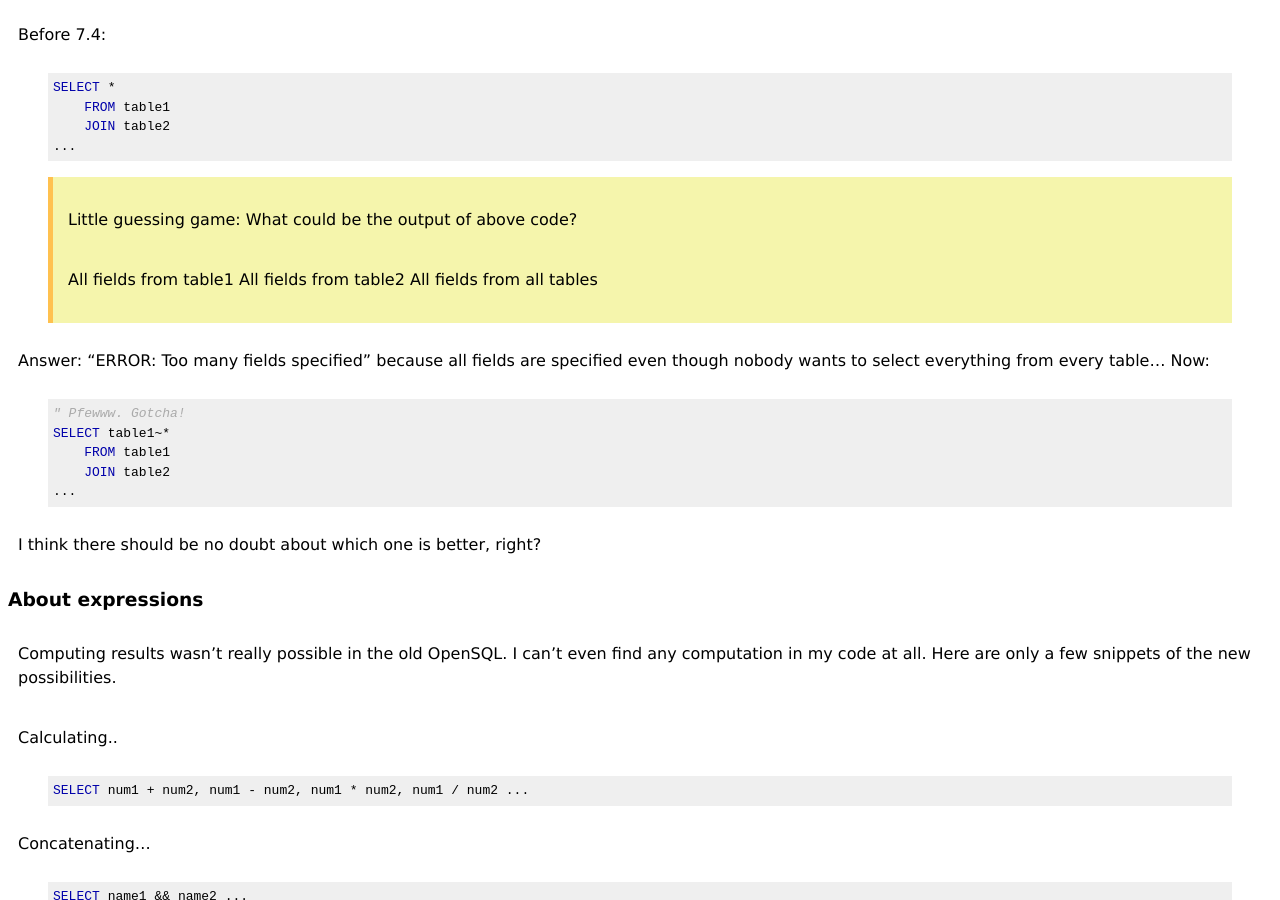
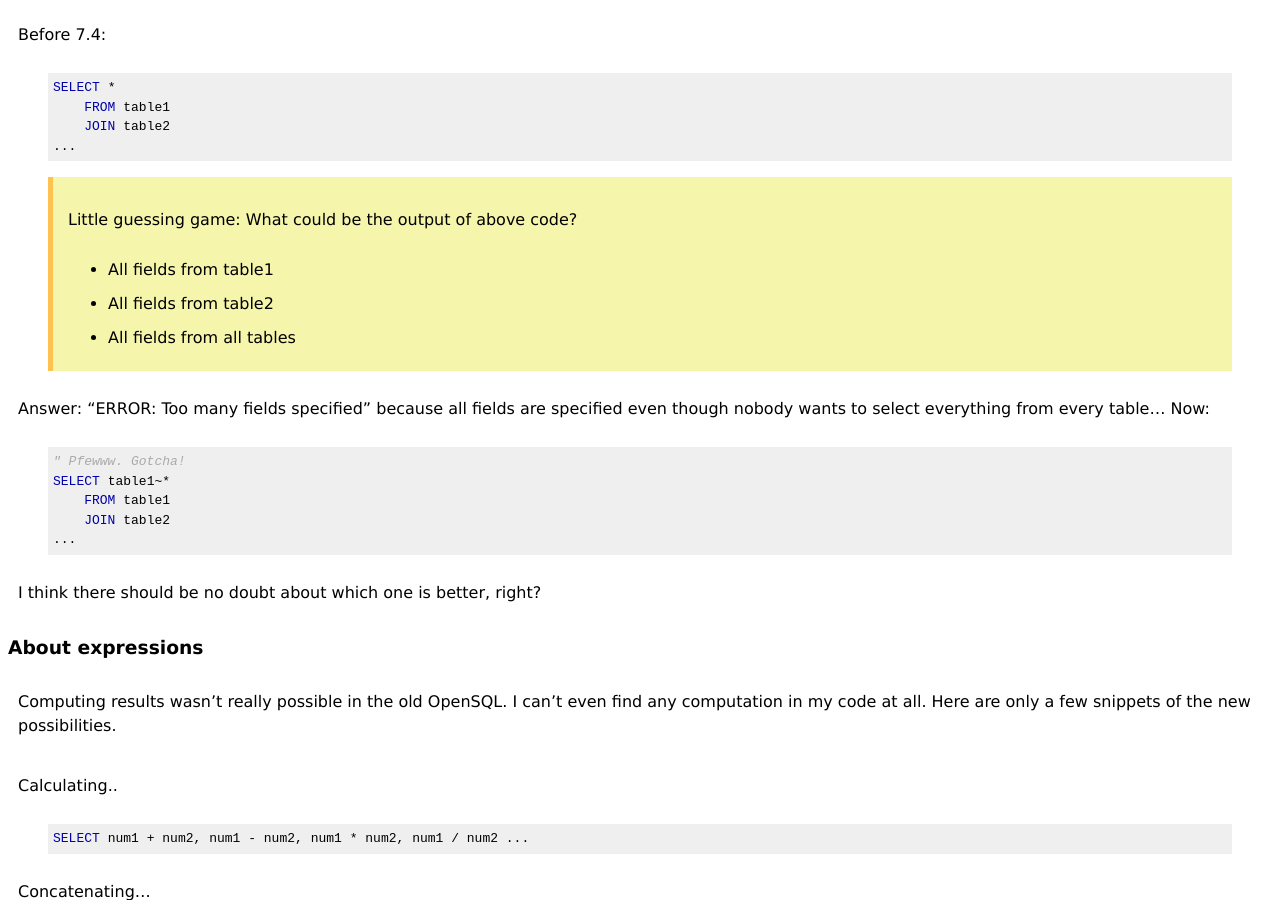
Before and after one commit to lausek/lausek.github.io, a Jekyll site: the page built from _posts/2017-03-30-an-update-on-opensql.md, in a window 1280 px wide and 900 px high, scrolled down 1740 px. Built offline with Jekyll 4.4.1, drawn with Linux system fonts in a browser that asks for light colours.

```diff
--- a/_posts/2017-03-30-an-update-on-opensql.md
+++ b/_posts/2017-03-30-an-update-on-opensql.md
@@ -79,9 +79,9 @@ SELECT *
 
 > Little guessing game: What could be the output of above code?
 >
-> All fields from table1
-> All fields from table2
-> All fields from all tables
+> - All fields from table1
+> - All fields from table2
+> - All fields from all tables
 
 Answer: "ERROR: Too many fields specified" because all fields are specified even though nobody wants to select everything from every table... Now:
 
```
